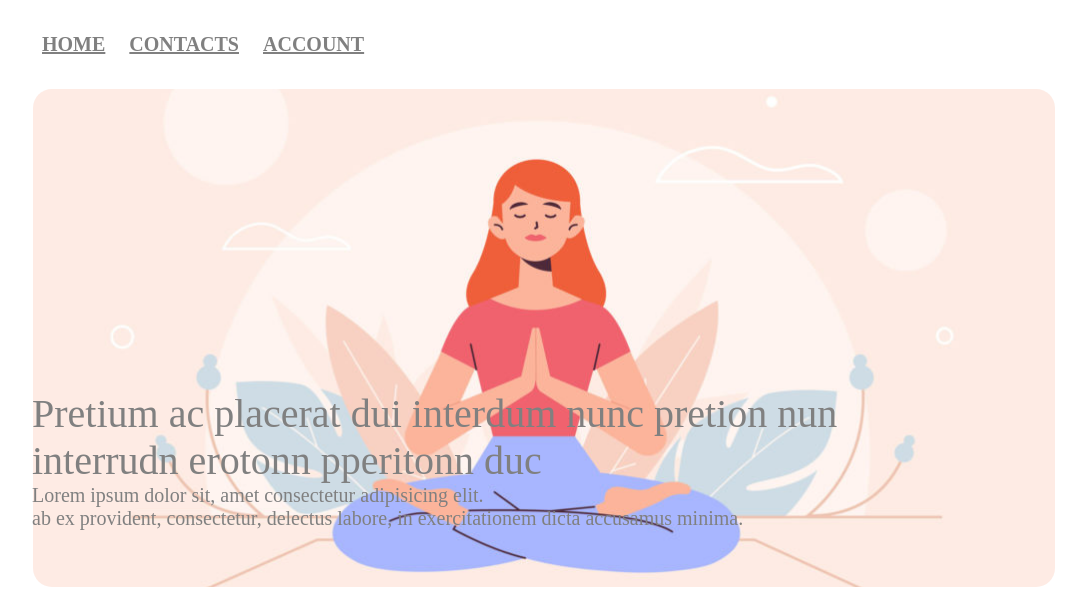
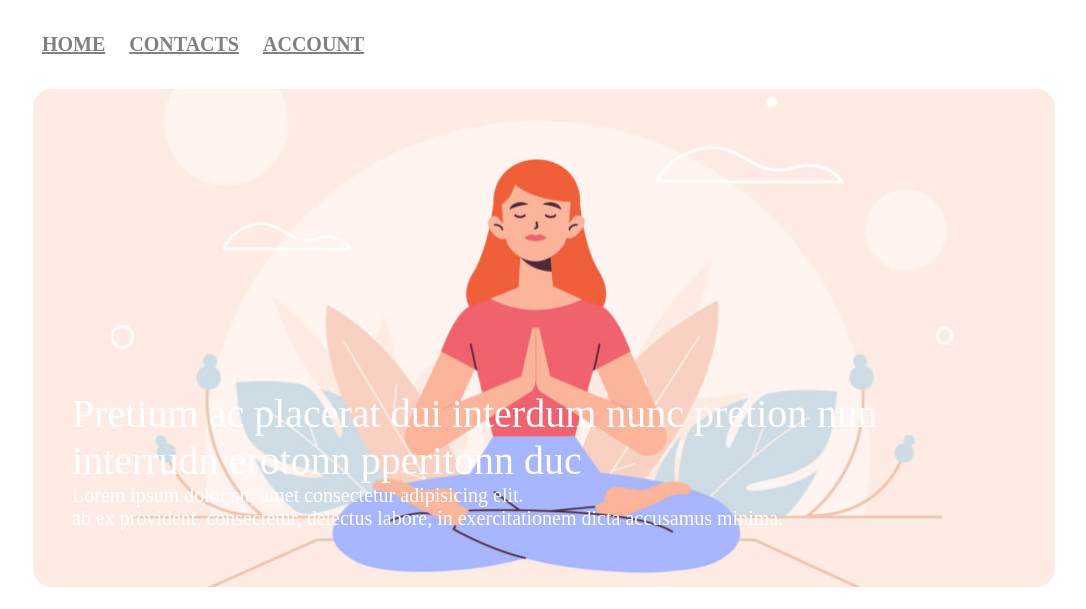
Before and after one commit to WILLIAMFINOCCHIARO/htmlcss-wp, a plain HTML site: page index.html in a window 1280 px wide. Shown: the part 122-731 px from the top of the page, without its empty margins (96-1182 px from the left). Drawn offline with Linux system fonts and the light colour scheme.

Commit message:
complete

```diff
--- a/css/style.css
+++ b/css/style.css
@@ -137,6 +137,7 @@ ul li {
   overflow-wrap: break-word;
   position: absolute;
   top:60%;
+  left: 40px;
 }
 .writers .big {
   font-size: 40px;
@@ -146,7 +147,7 @@ ul li {
 }
 
 .wh {
-  color:gray;
+  color:white;
   font-weight: 400;
 }
 
```
